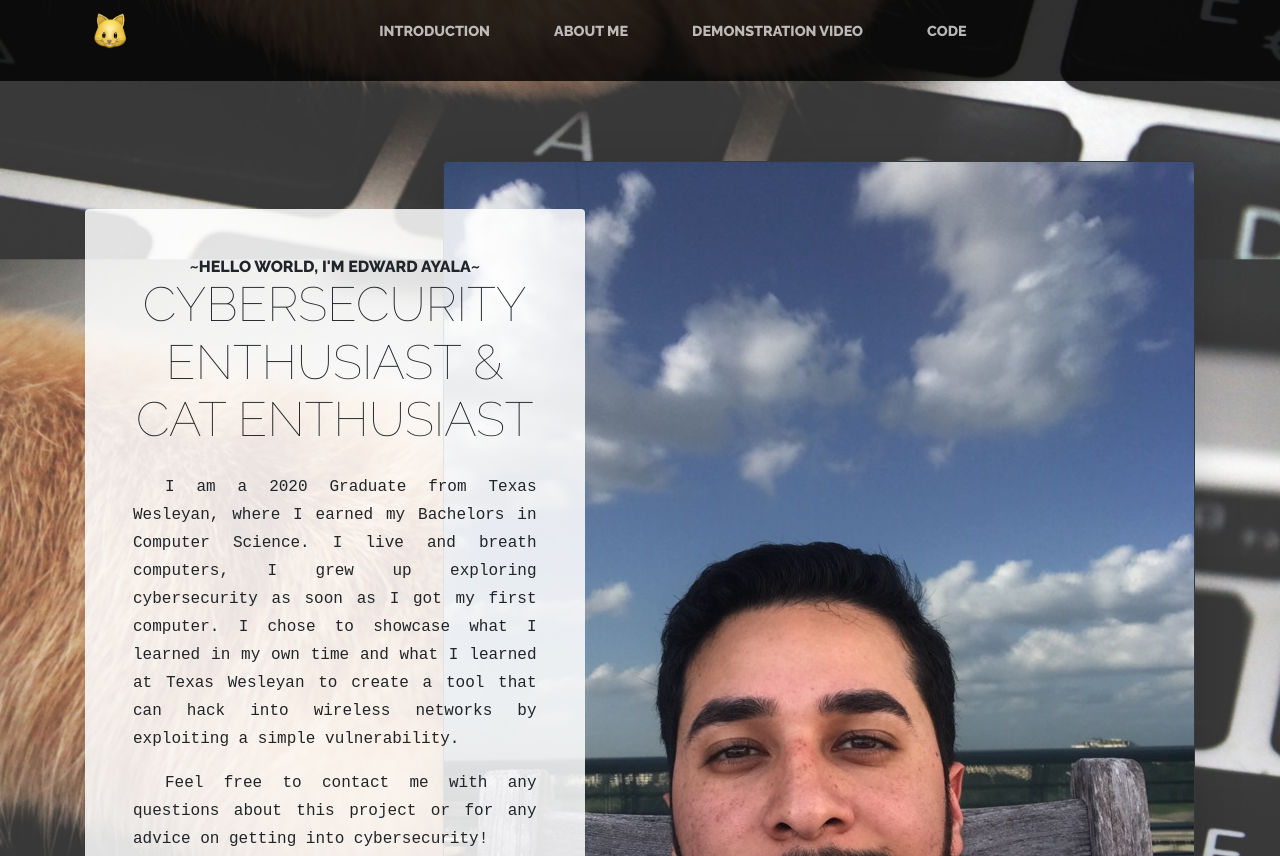
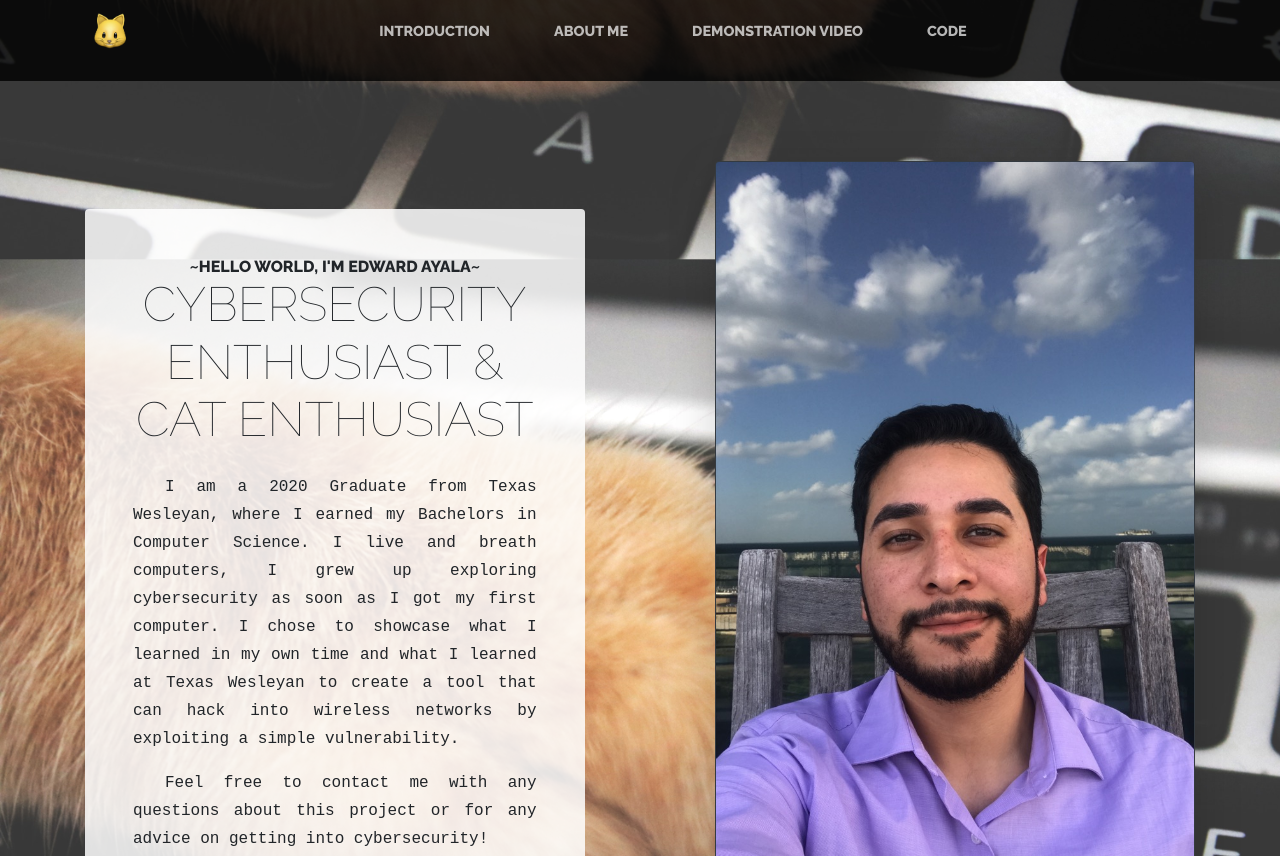
Before and after one commit to edwardayala/CAT-Website, a plain HTML site: page about.html in a window 1280 px wide. Shown: the part 594-1450 px from the top of the page. Drawn offline with nearby package versions, Linux system fonts and the light colour scheme.

Commit message:
Resize image - complete

```diff
--- a/about.html
+++ b/about.html
@@ -53,7 +53,8 @@
   </nav>
   <section id="intro-section" class="page-section clearfix">
     <div class="container">
-      <div class="intro"><img class="rounded img-fluid border border-dark shadow-lg intro-img mb-3 mb-lg-0 rounded" data-bs-hover-animate="pulse" style="height:30%;width:auto;" src="assets/img/ME.jpeg">
+      <div class="intro">
+        <img class="rounded img-fluid border border-dark shadow-lg intro-img mb-3 mb-lg-0 rounded" data-bs-hover-animate="pulse" style="width:30em;height:auto;" src="assets/img/ME.jpeg">
         <div class="intro-text left-0 text-centerfaded p-5 rounded bg-faded text-center">
           <h2 class="section-heading mb-4"><span class="section-heading-upper">~Hello World, I'm Edward Ayala~</span><span class="section-heading-lower">Cybersecurity enthusiast & Cat enthusiast</span></h2>
           <p id="p-text" class="mb-3 text-justify">I am a 2020 Graduate from Texas Wesleyan, where I earned my Bachelors in Computer Science. I live and breath computers, I grew up exploring cybersecurity as soon as I got my first computer. I chose to showcase what I learned in my own time and what I learned at Texas Wesleyan to create a tool that can hack into wireless networks by exploiting a simple vulnerability.</p>
```
